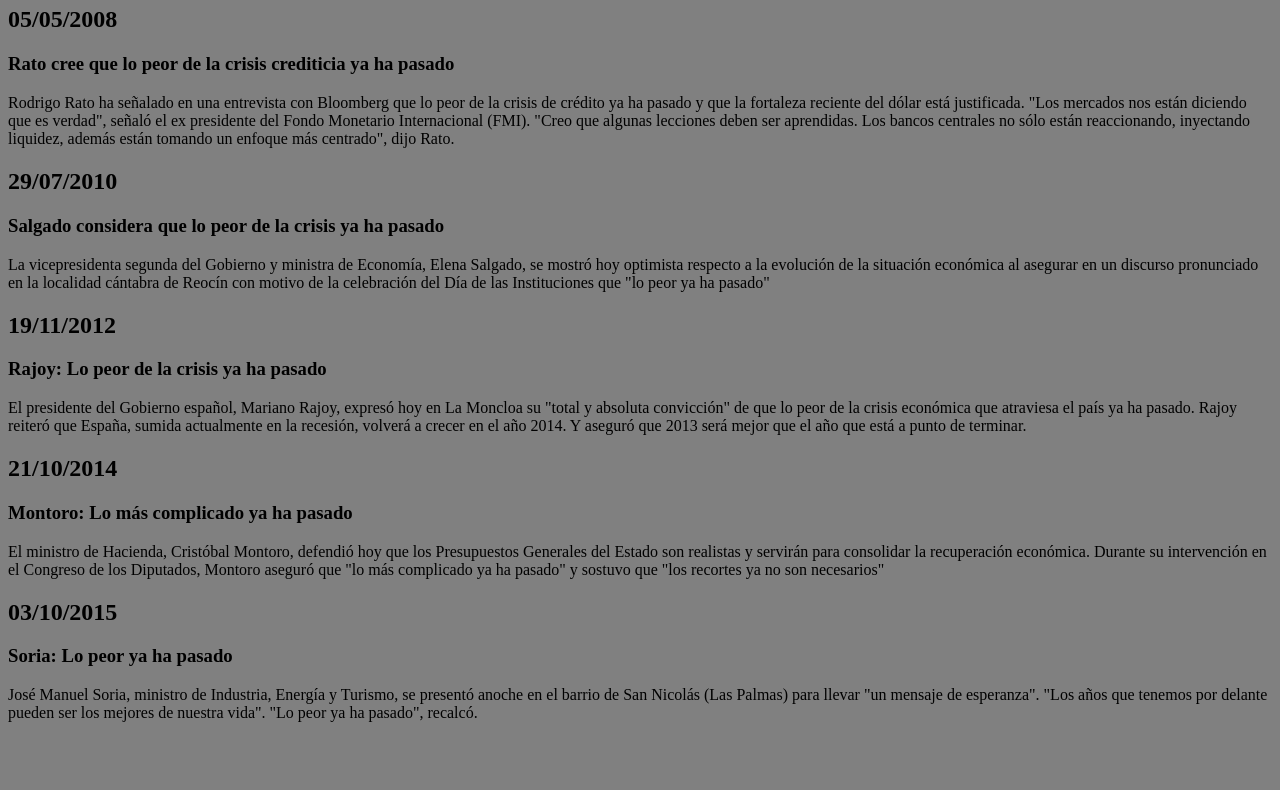
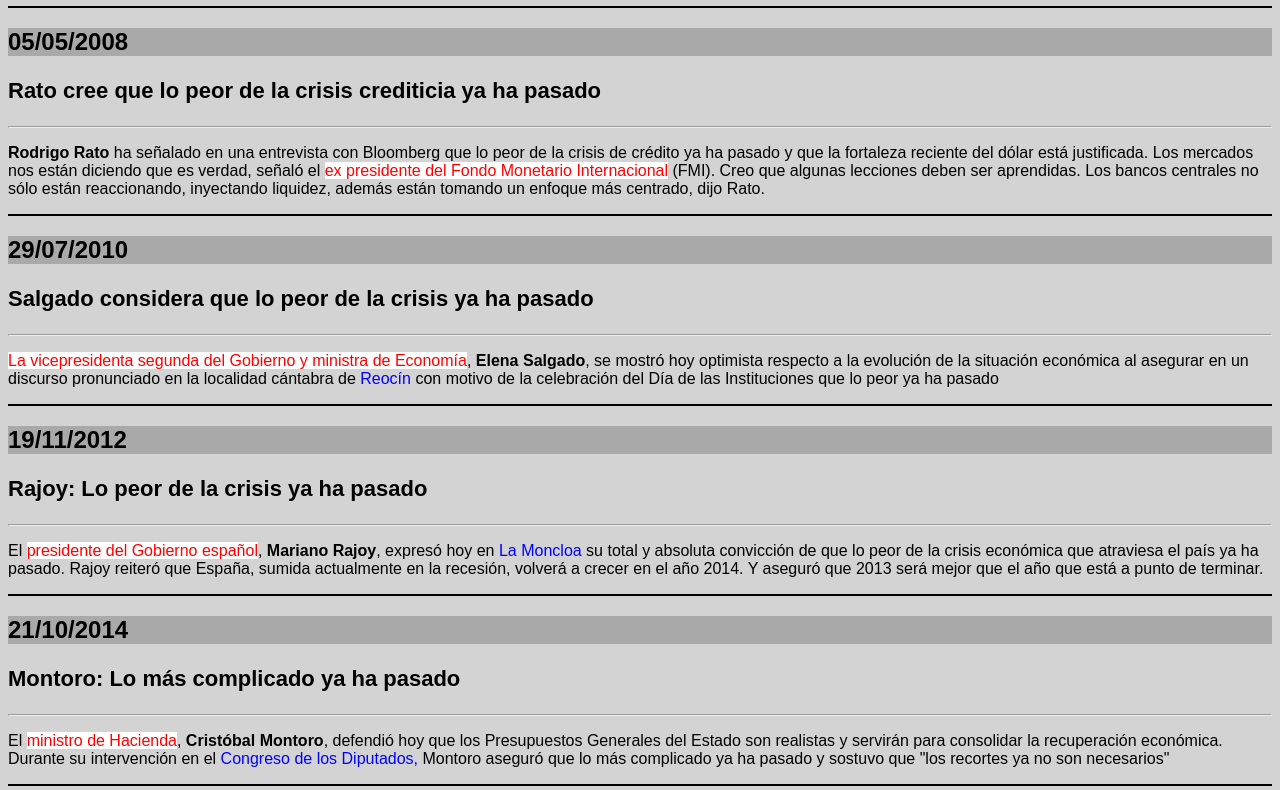
Before and after one commit to hallocowboy/deja_vu, a plain HTML site: page index.html in a window 1280 px wide. Shown: the part 60-850 px from the top of the page. Before the commit the page ends 800 px from the top, so only its background shows below. Drawn offline with Linux system fonts and the light colour scheme.

Commit message:
full HTML and styling modification

```diff
--- a/index.html
+++ b/index.html
@@ -8,32 +8,41 @@
 <h1>Déja vu ...</h1>
 </header>
 <main>
+<hr class="dark-horizontal-rule">
 <section>
-<h2>05/05/2008</h2>
-<h3>Rato cree que lo peor de la crisis crediticia ya ha pasado</h3>
-<p>Rodrigo Rato ha señalado en una entrevista con Bloomberg que lo peor de la crisis de crédito ya ha pasado y que la fortaleza reciente del dólar está justificada. "Los mercados nos están diciendo que es verdad", señaló el ex presidente del Fondo Monetario Internacional (FMI). &quot;Creo que algunas lecciones deben ser aprendidas. Los bancos centrales no sólo están reaccionando, inyectando liquidez, además están tomando un enfoque más centrado&quot;, dijo Rato.</p>
+<h2 class="article-date">05/05/2008</h2>
+<h3 class="article-title">Rato cree que lo peor de la crisis crediticia ya ha pasado</h3>
+<hr class="light-horizontal-rule">
+<p><b>Rodrigo Rato</b> ha señalado en una entrevista con Bloomberg que lo peor de la crisis de crédito ya ha pasado y que la fortaleza reciente del dólar está justificada. <quote>Los mercados nos están diciendo que es verdad</quote>, <span>señaló el <span class="red-markup">ex presidente del Fondo Monetario Internacional</span> (FMI). <quote>Creo que algunas lecciones deben ser aprendidas. Los bancos centrales no sólo están reaccionando, inyectando liquidez, además están tomando un enfoque más centrado</quote>, dijo Rato.</p>
 </section>
+<hr class="dark-horizontal-rule">
 <section>
-<h2>29/07/2010</h2>
-<h3>Salgado considera que lo peor de la crisis ya ha pasado</h3>
-<p>La vicepresidenta segunda del Gobierno y ministra de Economía, Elena Salgado, se mostró hoy optimista respecto a la evolución de la situación económica al asegurar en un discurso pronunciado en la localidad cántabra de Reocín con motivo de la celebración del Día de las Instituciones que &quot;lo peor ya ha pasado&quot;</p>
+<h2 class="article-date">29/07/2010</h2>
+<h3 class="article-title">Salgado considera que lo peor de la crisis ya ha pasado</h3>
+<hr class="light-horizontal-rule">
+<p><span class="red-markup">La vicepresidenta segunda del Gobierno y ministra de Economía</span>, <b>Elena Salgado</b>, se mostró hoy optimista respecto a la evolución de la situación económica al asegurar en un discurso pronunciado en la localidad cántabra de <span class="blue-markup">Reocín</span> con motivo de la celebración del Día de las Instituciones que <quote>lo peor ya ha pasado</quote></p>
 </section>
+<hr class="dark-horizontal-rule">
 <section>
-<h2>19/11/2012</h2>
-<h3>Rajoy: Lo peor de la crisis ya ha pasado</h3>
-<p>El presidente del Gobierno español, Mariano Rajoy, expresó hoy en La Moncloa su &quot;total y absoluta convicción&quot; de que lo peor de la crisis económica que atraviesa el país ya ha pasado. Rajoy reiteró que España, sumida actualmente en la recesión, volverá a crecer en el año 2014. Y aseguró que 2013 será mejor que el año que está a punto de terminar.</p>
+<h2 class="article-date">19/11/2012</h2>
+<h3 class="article-title">Rajoy: Lo peor de la crisis ya ha pasado</h3>
+<hr class="light-horizontal-rule">
+<p>El <span class="red-markup">presidente del Gobierno español</span>, <b>Mariano Rajoy</b>, expresó hoy en <span class="blue-markup">La Moncloa</span> su <quote>total y absoluta convicción</quote> de que lo peor de la crisis económica que atraviesa el país ya ha pasado. Rajoy reiteró que España, sumida actualmente en la recesión, volverá a crecer en el año 2014. Y aseguró que 2013 será mejor que el año que está a punto de terminar.</p>
 </section>
+<hr class="dark-horizontal-rule">
 <section>
-<h2>21/10/2014</h2>
-<h3>Montoro: Lo más complicado ya ha pasado</h3>
-<p>El ministro de Hacienda, Cristóbal Montoro, defendió hoy que los Presupuestos Generales del Estado son realistas y servirán para consolidar la recuperación económica. Durante su intervención en el Congreso de los Diputados, Montoro aseguró que &quot;lo más complicado ya ha pasado&quot; y sostuvo que &quot;los recortes ya no son necesarios&quot;</p>
+<h2 class="article-date">21/10/2014</h2>
+<h3 class="article-title">Montoro: Lo más complicado ya ha pasado</h3>
+<hr class="light-horizontal-rule">
+<p>El <span class="red-markup">ministro de Hacienda</span>, <b>Cristóbal Montoro</b>, defendió hoy que los Presupuestos Generales del Estado son realistas y servirán para consolidar la recuperación económica. Durante su intervención en el <span class="blue-markup">Congreso de los Diputados,</span> Montoro aseguró que <quote>lo más complicado ya ha pasado</quote> y sostuvo que &quot;los recortes ya no son necesarios&quot;</p>
 </section>
+<hr class="dark-horizontal-rule">
 <section>
-<h2>03/10/2015</h2>
-<h3>Soria: Lo peor ya ha pasado</h3>
-<p>José Manuel Soria, ministro de Industria, Energía y Turismo, se presentó anoche en el barrio de San Nicolás (Las Palmas) para llevar &quot;un mensaje de esperanza&quot;. &quot;Los años que tenemos por delante pueden ser los mejores de nuestra vida&quot;. &quot;Lo peor ya ha pasado&quot;, recalcó.</p>
+<h2 class="article-date">03/10/2015</h2>
+<h3 class="article-title">Soria: Lo peor ya ha pasado</h3>
+<hr class="light-horizontal-rule">
+<p><span class="red-markup">José Manuel Soria, ministro de Industria, Energía y Turismo</span>, se presentó anoche en el barrio de <span class="blue-markup">San Nicolás (Las Palmas)</span> para llevar <quote>un mensaje de esperanza</quote. <quote>Los años que tenemos por delante pueden ser los mejores de nuestra vida</quote>. <quote>Lo peor ya ha pasado</quote>, recalcó.</p>
 </section>
-
 </main>
 </body>
 </html>
--- a/style.css
+++ b/style.css
@@ -1,3 +1,37 @@
 body {
-background-color: grey;
+font-family: sans-serif;
+background-color: lightgrey;
 }
+
+.red-markup {
+background-color: white;
+color: red;
+}
+
+.blue-markup {
+color: blue;
+}
+
+.white-horizontal-rule {
+border: white 2px solid;
+}
+
+.dark-horizontal-rule {
+border: black 1px solid;
+}
+
+.article-title {
+font-size: 22px;
+font-weight: 600;
+}
+
+.article-date {
+background: darkgray;
+}
+
+header {
+background-color: black;
+color: white;
+margin: 3px black solid;
+border-color: black;
+}
```
